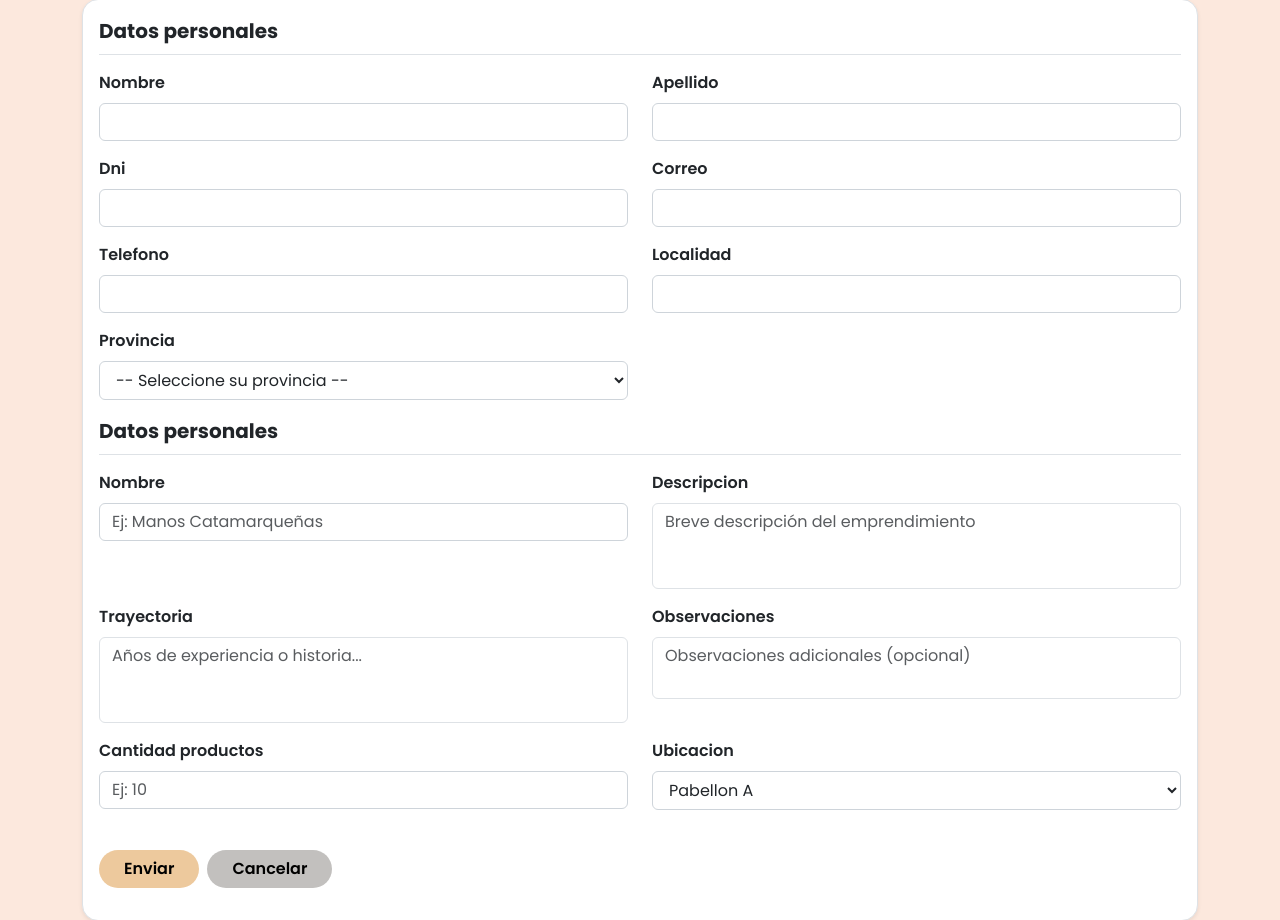
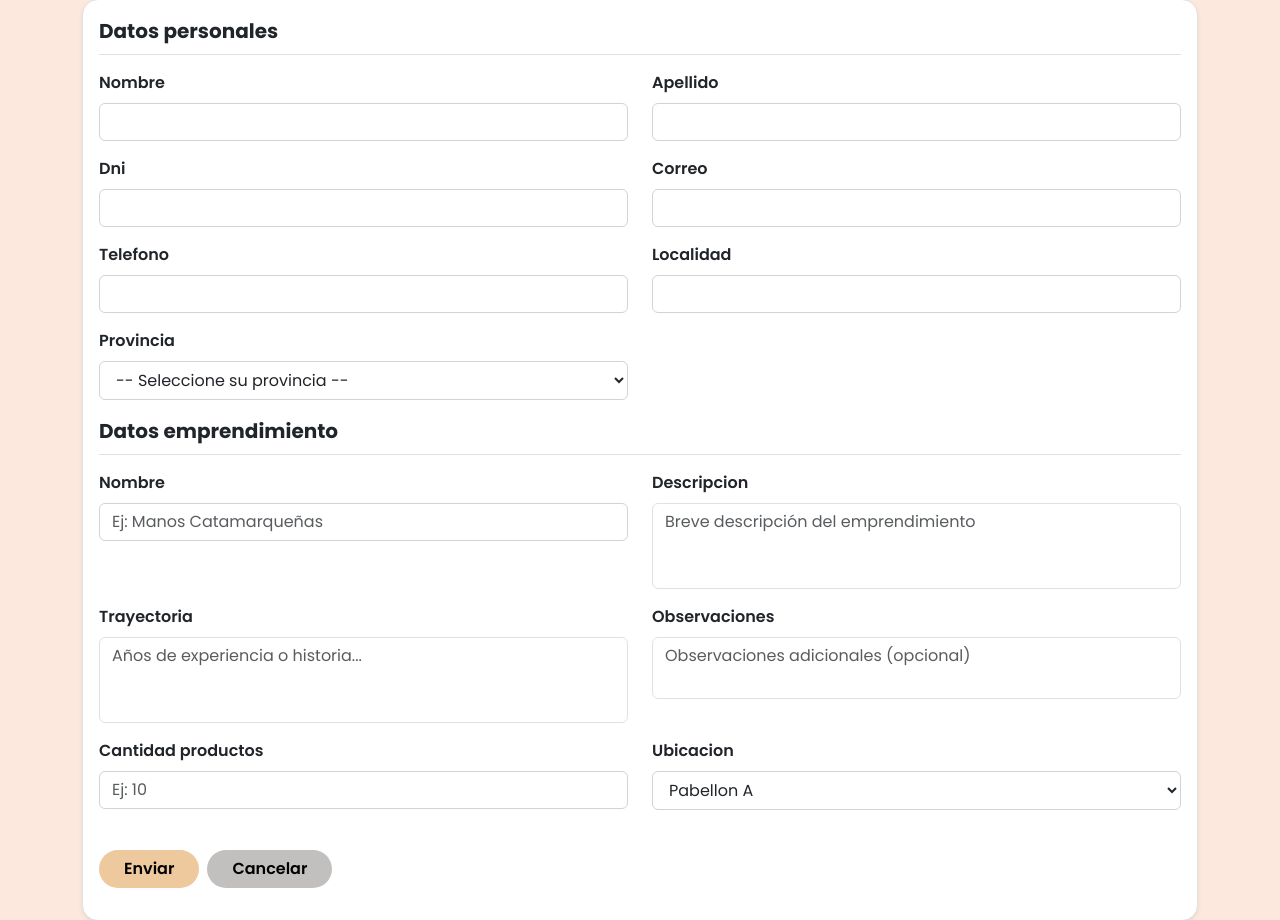
Before and after one commit to J0C4P/TPLaboratorio-Programacion3, a Django app: a page that uses Django/ponchoVirtual/ponchoVirtual/apps/artesanos/templates/Crear_art_emp.html in a window 1280 px wide. Shown: the part 231-1151 px from the top of the page. Run offline with Django 5.2, Linux system fonts and the light colour scheme.

Commit message:
Correcion legend

```diff
--- a/Django/ponchoVirtual/ponchoVirtual/apps/artesanos/templates/Crear_art_emp.html
+++ b/Django/ponchoVirtual/ponchoVirtual/apps/artesanos/templates/Crear_art_emp.html
@@ -41,7 +41,7 @@
                 </fieldset>
 
                 <fieldset>
-                    <legend>Datos personales</legend>
+                    <legend>Datos emprendimiento</legend>
                     <ul class="row">
                         {% for field in form_emp %}
                         <li class="col-12 col-md-6">
```
